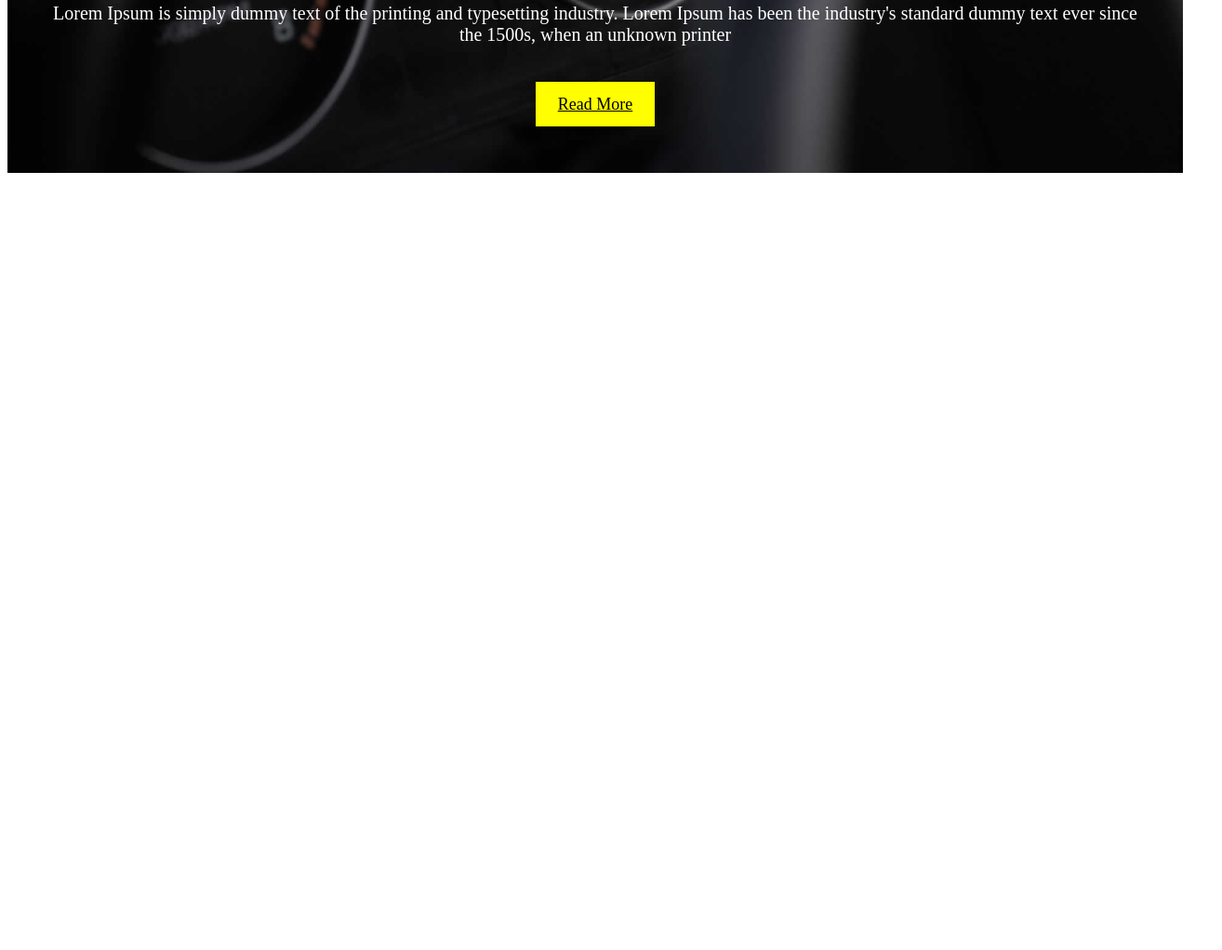
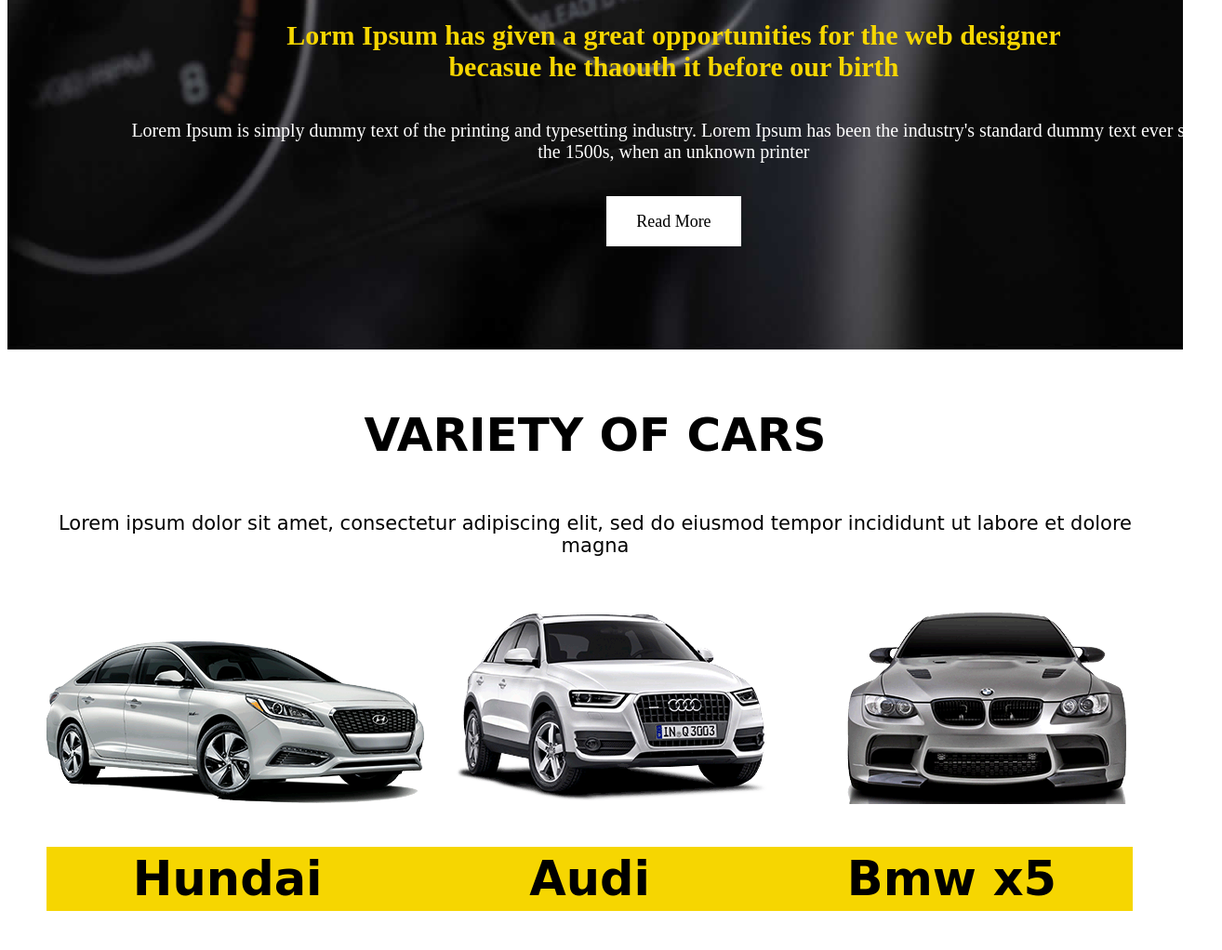
Before and after one commit to mahabubalam3332/Cars-Supply, a plain HTML site: page index.html in a window 1280 px wide. Shown: the part 429-1451 px from the top of the page at 93% size, 1314 px wide, since content can reach past the window. Before the commit the page ends 800 px from the top, so only its background shows below. Drawn offline with Linux system fonts and the light colour scheme; files that its build step writes are made by us from their sources.

Commit message:
slider part

```diff
--- a/css/style.css
+++ b/css/style.css
@@ -23,6 +23,9 @@
     width: 50%;
     float: left;
 }
+.logo img {
+    padding: 17px;
+}
 
 .header-right {
     width: 50%;
@@ -37,17 +40,17 @@
 ul li a {
     font-size: 16px;
     text-transform: uppercase;
-    color: black;
+    color: #000;
     text-decoration: none;
     transition: .3s all;
 }
 .menu ul li a:hover {
-    color: yellow;
+    color: #f6d601;
 }
 a.Sign.in-btn {
     font-size: 16px;
     text-transform: capitalize!important;
-    background-color: yellow;
+    background-color:#f6d601;
     text-align: center;
     padding: 12px;
     border-radius: 31px;
@@ -56,18 +59,18 @@
     color:var(--text);!important;
 }
 a.Sign.in-btn i {
-    color: red;
+    color:rgb(255, 0, 0);
     padding: 0 8px;
 }
 /* banner_section */
-#banner_section{
+#banner_section {
     background-image: url("../images/banner.jpg");
-    background-size:cover;
+    background-size: cover;
     background-repeat: none;
     background-position: top;
     text-align: center;
-    color:white;
-    padding-bottom: 5%
+    color: #fff;
+    padding: 10%;
 }
 .content-inner h1 {
     font-family: "rightous", cursive;
@@ -82,20 +85,47 @@
 .content-inner h3 {
     font-size: 30px;
     padding-bottom: 10px;
-    color: yellow;
+    color: #f6d601;
 }
 .content-inner p {
     font-size: 20px;
     padding-bottom: 33px;
 }
 a.btn-read {
-    padding: 14px 24px;
-    color: black;
-    background: yellow;
-
+    padding: 17px 32px;
+    color: #000;
+    background: #fff;
     font-size: 18px;
+    text-decoration: none;
+    transition: 0.7s all;
 }
 a.btn-read:hover {
-    color: white;
+    background-color:#f6d601;
     border-radius: 30px;
 }
+/* display_car */
+div#display_car {
+    text-align: center;
+    padding: 30px;
+}
+.best_car {
+    width: 33%;
+    float: left;
+}
+.titlepage h1 {
+    font-size: 50px;
+    font-family: "righteous", cursive;
+    padding-bottom: 20px;
+}
+.titlepage p {
+    font-size: 21px;
+    font-family: cursive;
+    padding-bottom: 35px;
+}
+.best_car h2 {
+    background:#f6d601;
+    font-size: 51px;
+    padding: 5px;
+    font-family: cursive;
+    font-hight: 700;
+}
--- a/index.html
+++ b/index.html
@@ -43,5 +43,25 @@
             </div>
         </div>
     </div>
+   <div id="display_car">
+       <div class="container">
+           <div class="titlepage">
+            <h1>VARIETY OF CARS </h1>
+            <p>Lorem ipsum dolor sit amet, consectetur adipiscing elit, sed do eiusmod tempor incididunt ut labore et dolore magna</p>
+           </div>
+           <div class="best_car">
+               <img src="images/car_img1.png" alt="#">
+               <h2>Hundai</h2>
+           </div>
+           <div class="best_car">
+            <img src="images/car_img2.png" alt="#">
+            <h2>Audi</h2>
+        </div>
+        <div class="best_car">
+            <img src="images/car_img3.png" alt="#">
+            <h2>Bmw x5</h2>
+        </div>
+       </div>
+   </div>
 </body>
 </html>
```
